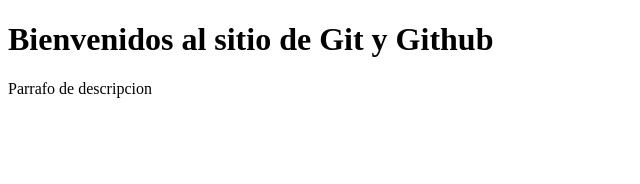
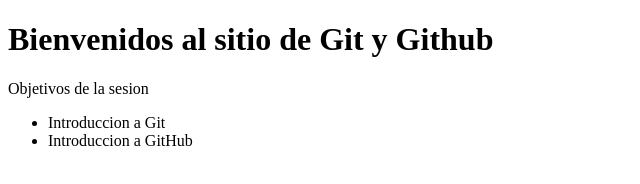
Before and after one commit to tinkereryorch/sesion-git-github, a plain HTML site: page index.html in a window 1280 px wide. Shown: the whole page, without its empty margins (0-640 px from the left). Drawn offline with Linux system fonts and the light colour scheme.

Commit message:
Agregue una lista con objetivos de la sesion

```diff
--- a/index.html
+++ b/index.html
@@ -5,6 +5,10 @@
     </head>
     <body>
         <h1>Bienvenidos al sitio de Git y Github</h1>
-        <p>Parrafo de descripcion</p>
+        <p>Objetivos de la sesion</p>
+        <ul>
+            <li>Introduccion a Git</li>
+            <li>Introduccion a GitHub</li>
+        </ul>
     </body>
 </html>
```
